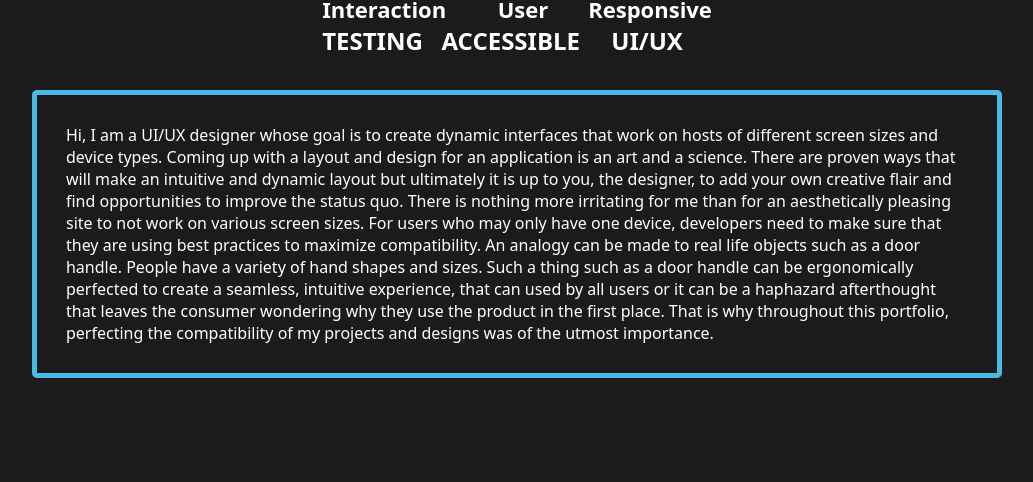
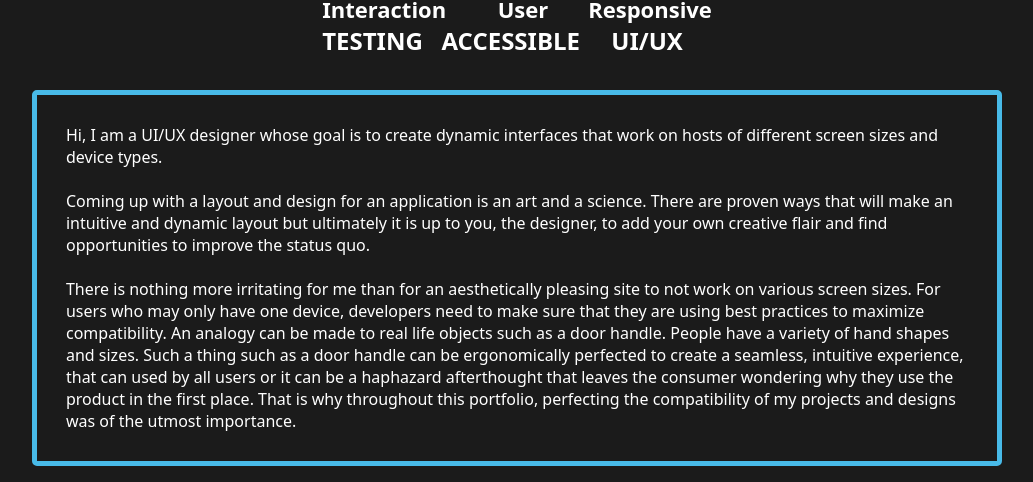
Before and after one commit to vengefulcapybara505/final-portfolio, a plain HTML site: page index.html in a window 1280 px wide. Shown: the part 113-595 px from the top of the page, without its empty margins (123-1156 px from the left). Drawn offline with Linux system fonts and the light colour scheme.

Commit message:
Update index.html

```diff
--- a/index.html
+++ b/index.html
@@ -21,11 +21,11 @@
         <div class = "intro">
 
             <p>Hi, I am a UI/UX designer whose goal is to create dynamic interfaces that
-                work on hosts of different screen sizes and device types.
+                work on hosts of different screen sizes and device types. <br><br>
                 Coming up with a layout and design for an application is an art and a science.
                 There are proven ways that will make an intuitive and dynamic layout but ultimately it
                 is up to you, the designer, to add your own creative flair and find opportunities to
-                improve the status quo. There is nothing more irritating for me than for an aesthetically
+                improve the status quo. <br><br> There is nothing more irritating for me than for an aesthetically
                 pleasing site to not work on various screen sizes. For users who may only have one device,
                 developers need to make sure that they are using best practices to maximize compatibility.
                 An analogy can be made to real life objects such as a door handle. People have a variety of
```
